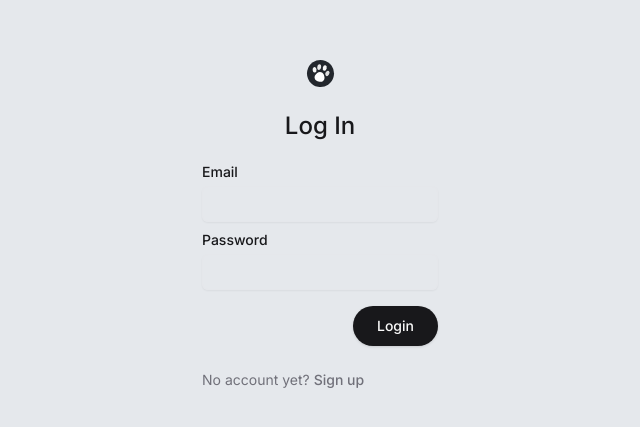
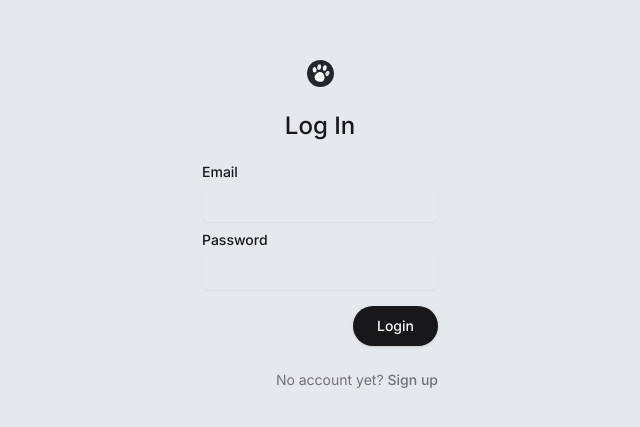
Before and after one commit to bensonbjacob/petsoft, a Next.js app: page /login in a window 1280 px wide. Shown: the part 177-604 px from the top of the page, without its empty margins (320-960 px from the left). Built offline with nearby package versions, Linux system fonts and the light colour scheme.

Commit message:
Update login page to align text to the right

```diff
--- a/src/app/(auth)/login/page.tsx
+++ b/src/app/(auth)/login/page.tsx
@@ -9,7 +9,7 @@ export default function Login() {
 
       <AuthForm />
 
-      <p className="mt-6 text-sm text-zinc-500">
+      <p className="mt-6 text-sm text-zinc-500 text-right">
         No account yet?{" "}
         <Link href="/signup" className="font-medium">
           Sign up
```
